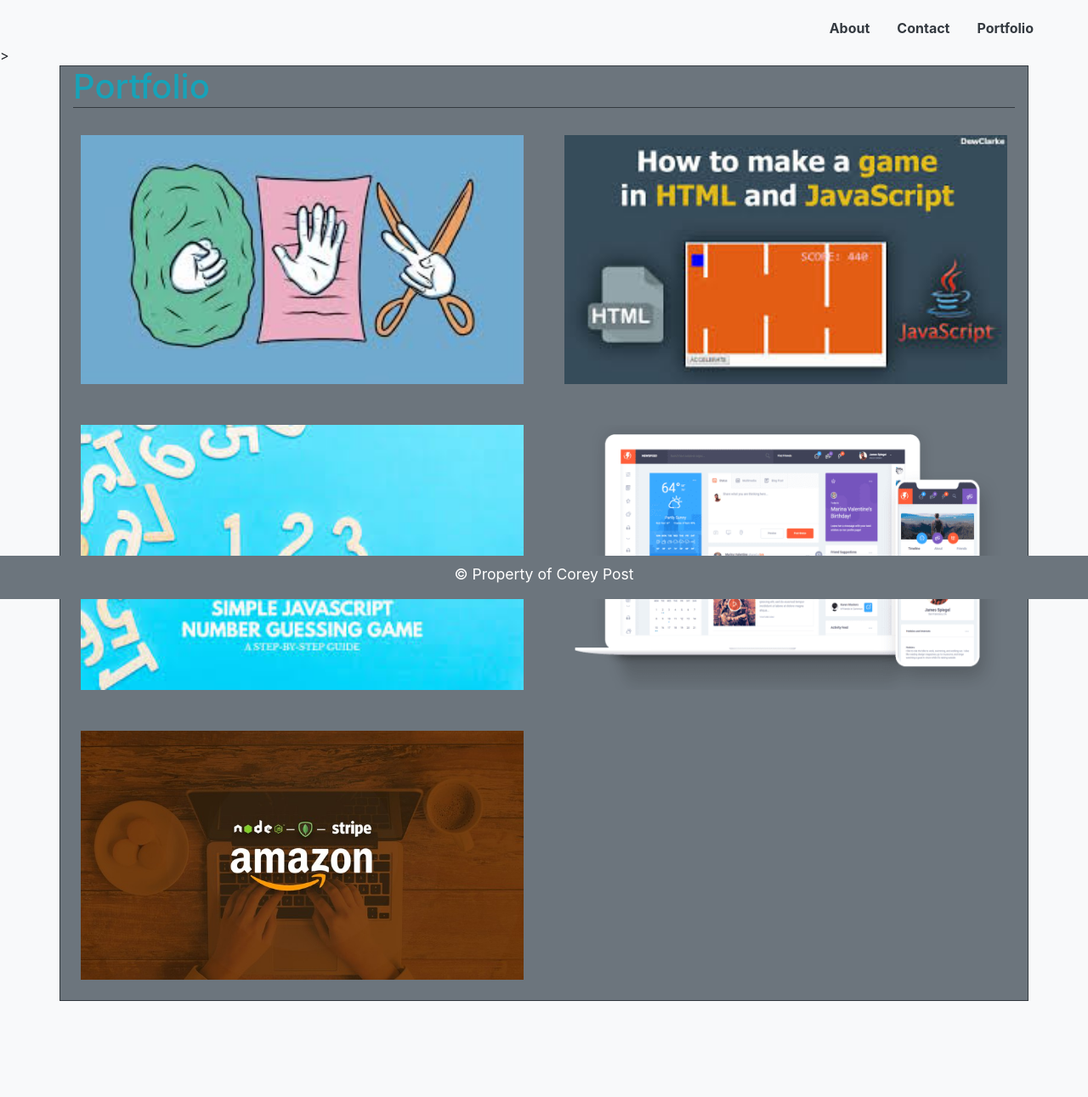
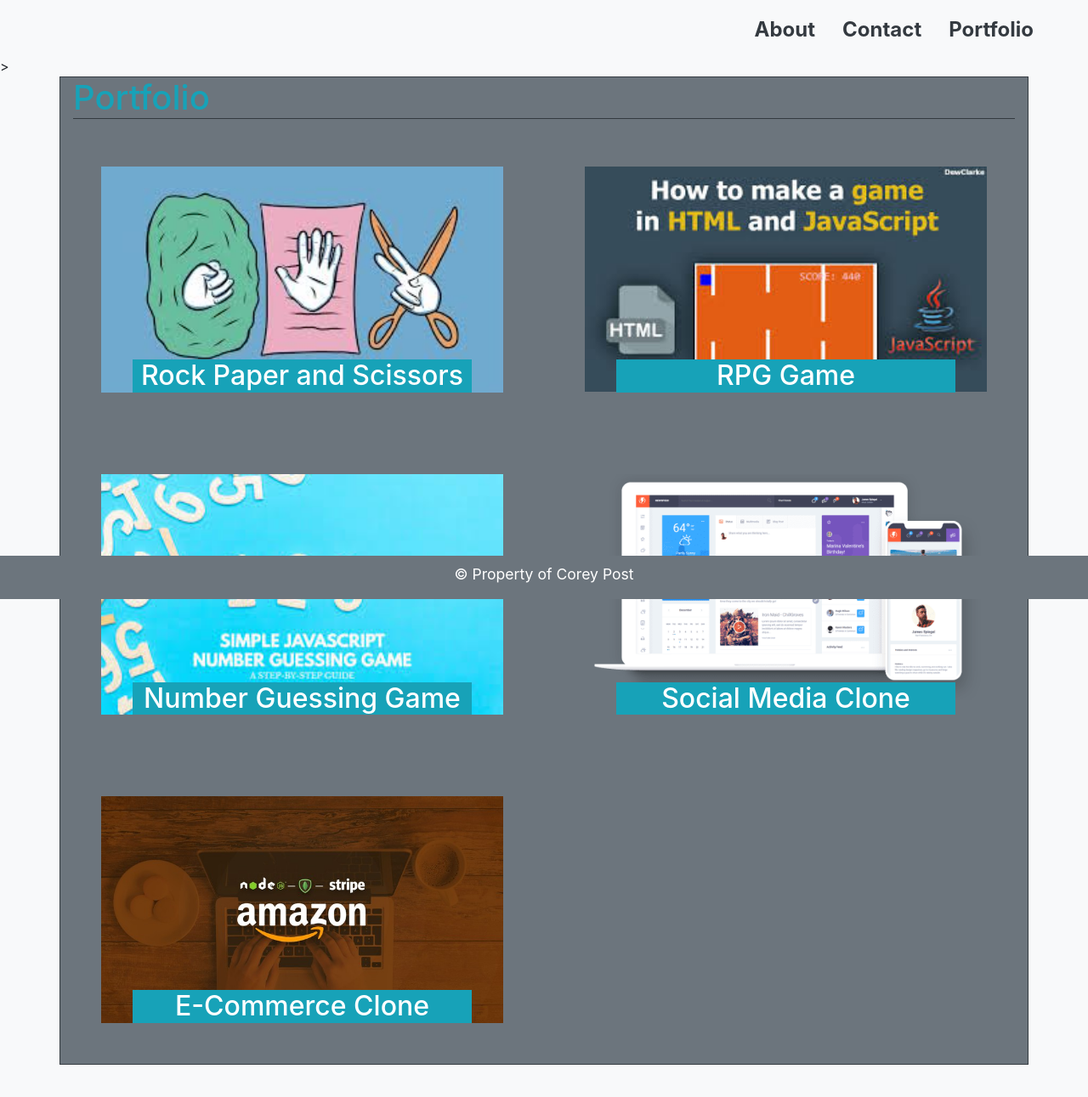
Before and after one commit to Eelektrick/responsive-portfolio, a plain HTML site: page portfolio.html in a window 1280 px wide. Shown: the part 95-1386 px from the top of the page at 85% size. Drawn offline with nearby package versions, Linux system fonts and the light colour scheme.

Commit message:
updates to all html and css files

```diff
--- a/assets/contact.css
+++ b/assets/contact.css
@@ -6,7 +6,7 @@ footer{
     text-align: center;
     width: 100%;
     font-size: 1.1em;
-    position: absolute;
+    position: fixed;
     padding-top: .5em;
 }
 
--- a/assets/index.css
+++ b/assets/index.css
@@ -5,7 +5,7 @@ footer{
     text-align: center;
     width: 100%;
     font-size: 1.1em;
-    position: absolute;
+    position: fixed;
     padding-top: .5em;
 }
 
--- a/assets/portfolio.css
+++ b/assets/portfolio.css
@@ -20,3 +20,9 @@ html, body{
     margin-bottom: 100px;
     clear: both;
 }
+
+/* image sizing */
+img{
+    height: 500px;
+    width: 500px;
+}
--- a/portfolio.html
+++ b/portfolio.html
@@ -22,13 +22,13 @@
     <nav>
         <ul class="nav justify-content-end bg-light pr-5">
             <li class="nav-item">
-              <a class="nav-link active text-dark font-weight-bold badge-light " href="index.html">About</a>
+              <a class="nav-link active text-dark font-weight-bold badge-light h4" href="index.html">About</a>
             </li>
             <li class="nav-item">
-              <a class="nav-link text-dark font-weight-bold badge-light" href="contact.html">Contact</a>
+              <a class="nav-link text-dark font-weight-bold badge-light h4" href="contact.html">Contact</a>
             </li>
             <li class="nav-item">
-              <a class="nav-link text-dark font-weight-bold badge-light" href="portfolio.html">Portfolio</a>
+              <a class="nav-link text-dark font-weight-bold badge-light h4" href="portfolio.html">Portfolio</a>
             </li>
         </ul>
     </nav>>
@@ -37,22 +37,44 @@
     <div class="container border border-dark bg-secondary">
       <h1 class="text-info border-bottom border-dark">Portfolio</h1>
       <div class="row">
-        <img src="assets/rps.jpg" alt="rock paper scissors" class="p-4 col-md-6">
-        <img src="assets/rpgGame.jpg" alt="role playing game" class=" p-4 col-md-6">
+        <div class="p-5 col-md-6">
+          <img src="assets/rps.jpg" alt="rock paper scissors" class="img-fluid">
+          <div class="carousel-caption">
+            <h2 class="bg-info">Rock Paper and Scissors</h2>
+          </div>
+        </div>
+        <div class="p-5 col-md-6">
+          <img src="assets/rpgGame.jpg" alt="role playing game" class="img-fluid">
+          <div class="carousel-caption">
+            <h2 class="bg-info">RPG Game</h2>
+          </div>
+        </div>
       </div>
+
       <div class="row">
+        <div class="p-5 col-md-6">
+          <img src="assets/numberGuess.jpg" alt="number guessing game" class="img-fluid">
+          <div class="carousel-caption">
+            <h2 class="bg-info">Number Guessing Game</h2>
+          </div>
+        </div>
+        <div class="p-5 col-md-6">
+          <img src="assets/mediaClone.png" alt="social media clone" class="img-fluid">
+          <div class="carousel-caption">
+            <h2 class="bg-info">Social Media Clone</h2>
+          </div>
+        </div>
+      </div>
 
+      <div class="row">
+        <div class="p-5 col-md-6">
+          <img src="assets/commerceClone.jpg" alt="e-commerce clone" class="img-fluid">
+          <div class="carousel-caption">
+            <h2 class="bg-info">E-Commerce Clone</h2>
+          </div>
+        </div>
       </div>
-      <div class="row">
-        <img src="assets/numberGuess.jpg" alt="number guessing game" class="p-4 col-md-6">
-        <img src="assets/mediaClone.png" alt="social media clone" class="p-4 col-md-6">
-      </div>
-      <div class="row">
 
-      </div>
-      <div class="row">
-        <img src="assets/commerceClone.jpg" alt="e-commerce clone" class="p-4 col-md-6">
-      </div>
     </div>
 
 
```
Also changed, not shown: contact.html (+3 -3 lines), index.html (+3 -3 lines).
